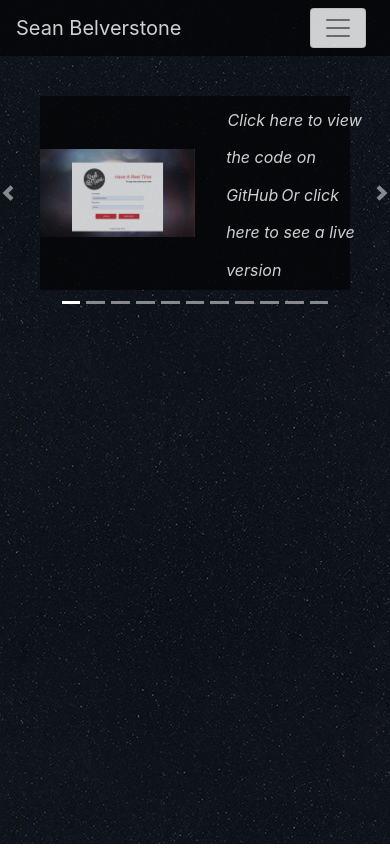
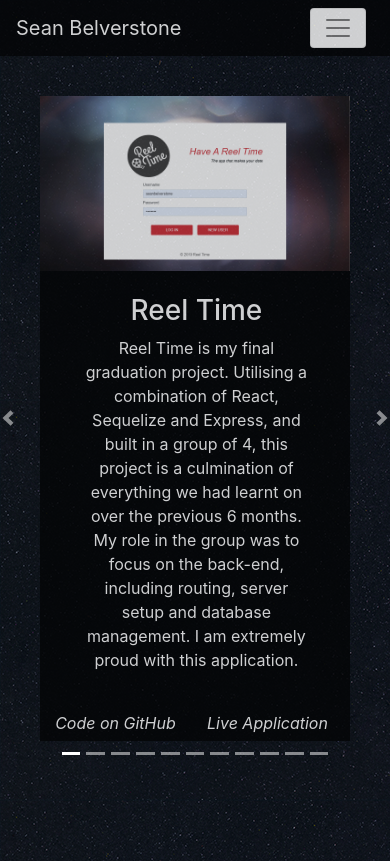
Before and after one commit to seanbelverstone/React-Portfolio, a React (Create React App) app: page /projects in a window 390 px wide. Built offline with nearby package versions, Linux system fonts and the light colour scheme.

Commit message:
Changed the text on the github and live links to be shorter and more concise. Also added code to make it look great up until iPad Pro. On the pro, the links look a little weird so sorting that out now

```diff
--- a/src/App.css
+++ b/src/App.css
@@ -158,7 +158,7 @@ a:active {
 }
 
 .githubLink a {
-  left: 23%;
+  left: 38%;
   font-style: italic;
 }
 
@@ -217,6 +217,7 @@ a:active {
 
 /* Small devices (portrait tablets and large phones, up to 768px) */
 @media only screen and (max-width: 768px) {
+  /* Main Page */
   .jumbotron-fluid {
     background-size: cover;
   }
@@ -229,6 +230,34 @@ a:active {
     text-align: center;
     font-size: 30px !important;
     text-shadow: white 1px 1px;
+  }
+
+  /* Projects Page */
+  .carouselContainer {
+    flex-direction: column !important;
+  }
+  .imgContainer {
+    width: 100%;
+  }
+  .carousel-caption {
+    font-size: 5px;
+    height: auto;
+  }
+  .carousel-caption.d-none {
+    display: block !important;
+  }
+  .textContainer {
+    width: 100%;
+  }
+  .githubLink a {
+    left: 5%;
+    padding-right: 5px !important;
+  }
+  #gitLink {
+    float: left;
+  }
+  #liveLink {
+    float: right;
   }
 }
 
--- a/src/components/projects.js
+++ b/src/components/projects.js
@@ -73,8 +73,8 @@ class Projects extends Component {
           <div className="textContainer">
             <CarouselCaption captionHeader={item.altText}  captionText={item.caption} />
             <div className="githubLink">
-              <a href={item.link}>Click here to view the code on GitHub</a>
-              <a href={item.live}>Or click here to see a live version</a>
+              <a href={item.link} id="gitLink">Code on GitHub</a>
+              <a href={item.live} id="liveLink">Live Application</a>
             </div>
           </div>
         </div>
```
